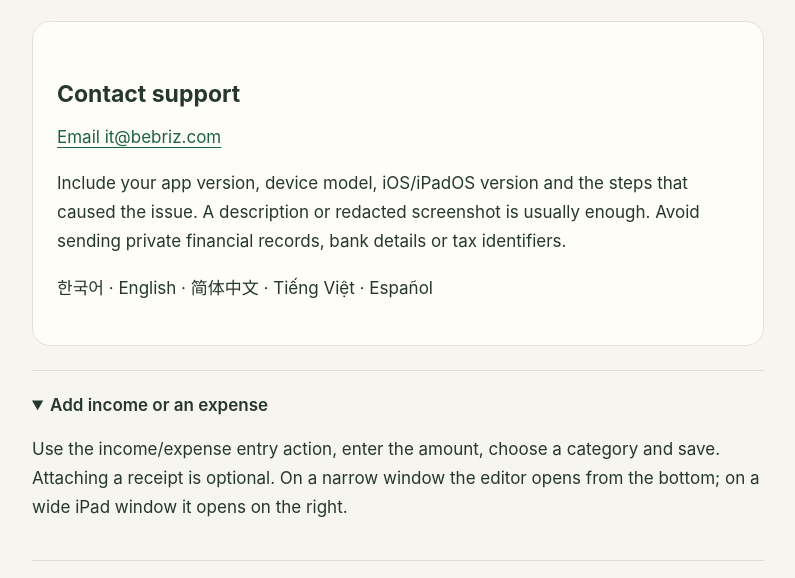
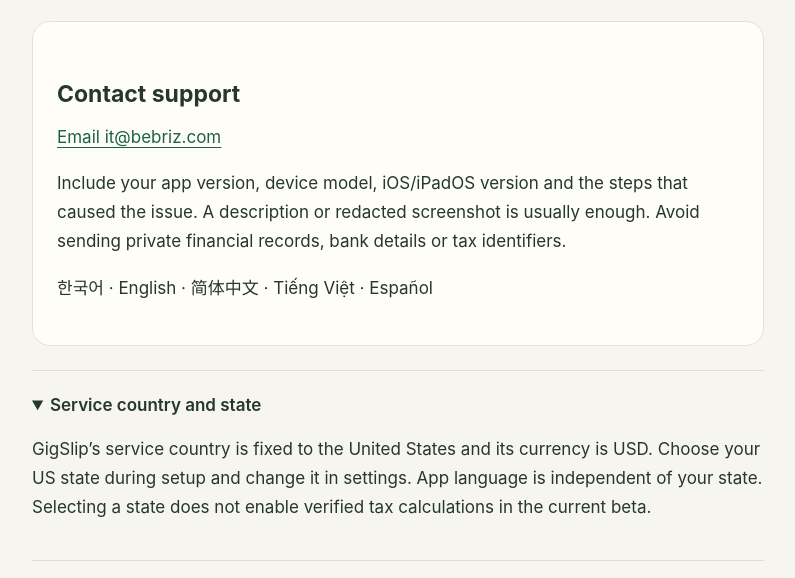
Before and after one commit to m9339191/gigslip-support, a plain HTML site: page support/index.html in a window 1280 px wide. Shown: the part 281-859 px from the top of the page, without its empty margins (242-1037 px from the left). Drawn offline with Linux system fonts and the light colour scheme.

Commit message:
Clarify fixed US service and selectable state

```diff
--- a/support/index.html
+++ b/support/index.html
@@ -1,5 +1,5 @@
 <!doctype html><html lang="en"><head><meta charset="utf-8"><meta name="viewport" content="width=device-width,initial-scale=1"><title>Support · GigSlip</title><meta name="description" content="GigSlip help for receipt capture, record entry, accountant exports and yearly backups."><link rel="stylesheet" href="/gigslip-support/assets/style.css"></head><body><header><img src="/gigslip-support/assets/mark.png" alt=""><a href="/gigslip-support/">GigSlip</a><nav aria-label="Main"><a href="/gigslip-support/support/">Support</a><a href="/gigslip-support/privacy/">Privacy</a></nav></header><main><h1>How can we help?</h1><p class="lead">GigSlip keeps income, expenses and receipts together on your iPhone or iPad.</p><div class="panel"><h2>Contact support</h2><p><a href="mailto:it@bebriz.com?subject=GigSlip%20support">Email it@bebriz.com</a></p><p>Include your app version, device model, iOS/iPadOS version and the steps that caused the issue. A description or redacted screenshot is usually enough. Avoid sending private financial records, bank details or tax identifiers.</p><p>한국어 · English · 简体中文 · Tiếng Việt · Español</p></div>
-<details open><summary>Add income or an expense</summary><p>Use the income/expense entry action, enter the amount, choose a category and save. Attaching a receipt is optional. On a narrow window the editor opens from the bottom; on a wide iPad window it opens on the right.</p></details>
+<details open><summary>Service country and state</summary><p>GigSlip’s service country is fixed to the United States and its currency is USD. Choose your US state during setup and change it in settings. App language is independent of your state. Selecting a state does not enable verified tax calculations in the current beta.</p></details><details open><summary>Add income or an expense</summary><p>Use the income/expense entry action, enter the amount, choose a category and save. Attaching a receipt is optional. On a narrow window the editor opens from the bottom; on a wide iPad window it opens on the right.</p></details>
 <details><summary>Check a receipt amount</summary><p>Attach a receipt with the camera or photo picker. If an amount is suggested, compare it with the image and choose “Use amount” to apply it. If no suggestion appears, enter the amount manually. A printed pre-tip amount may differ from the final payment. OCR suggestions are not guaranteed to be correct.</p></details>
 <details><summary>Find and edit records</summary><p>Open the records list, search or filter the year, type or category, and open a record to see its details or edit it. Receipt images remain linked to their record.</p></details>
 <details><summary>Send documents to an accountant</summary><p>Open the year-end screen and select the year. “Export for accountant” creates one ZIP with an Excel ledger, a numbered receipt PDF and original image attachments. Match record 0001 in Excel with receipt 0001 in the PDF and attachment 0001. Missing images are explicitly shown. Long receipts continue on additional PDF pages.</p></details>
```
Also changed, not shown: index.html (+1 -1 lines).
